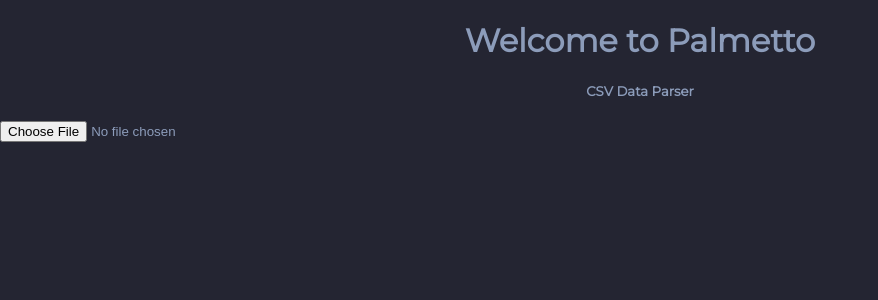
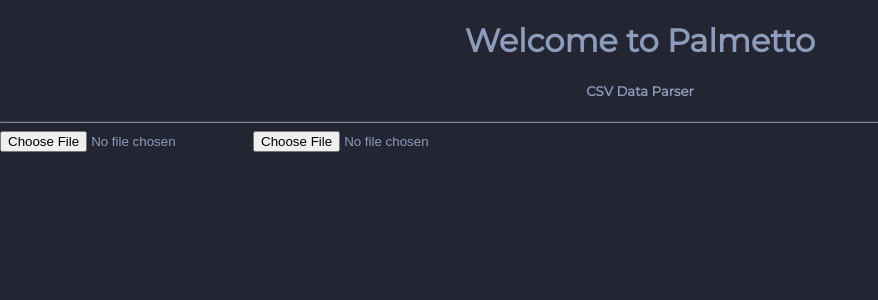
Before and after one commit to dclechok/palmetto, a React (Create React App) app: page / in a window 1280 px wide. Shown: the top 300 px of the page, without its empty margins (0-878 px from the left). Built offline with nearby package versions, Linux system fonts and the light colour scheme.

Commit message:
adjusting UI, adding inputs

```diff
--- a/src/App.css
+++ b/src/App.css
@@ -7,3 +7,8 @@
     display: flex;
     justify-content: space-around;
 }
+
+hr{
+  border-width: 1px;
+  border-color: rgb(130, 130, 168)
+}
--- a/src/App.js
+++ b/src/App.js
@@ -7,8 +7,10 @@
         <h1>Welcome to Palmetto</h1>
         <h5>CSV Data Parser</h5>
       </header>
+      <hr />
       <div>
         <input type="file" name="new-csv" accept=".csv" />
+        <input type="file" name="master-csv" accept=".csv" />
       </div>
     </div>
   );
```
